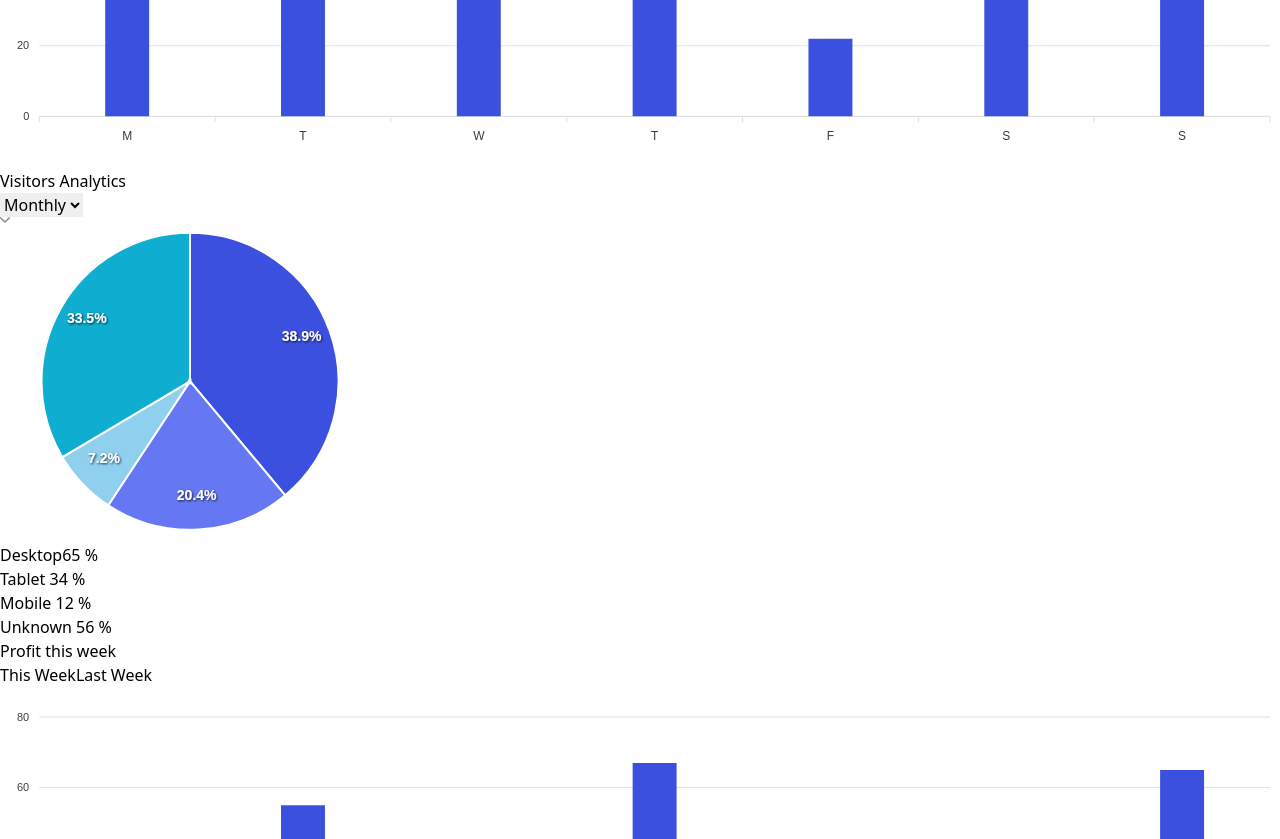
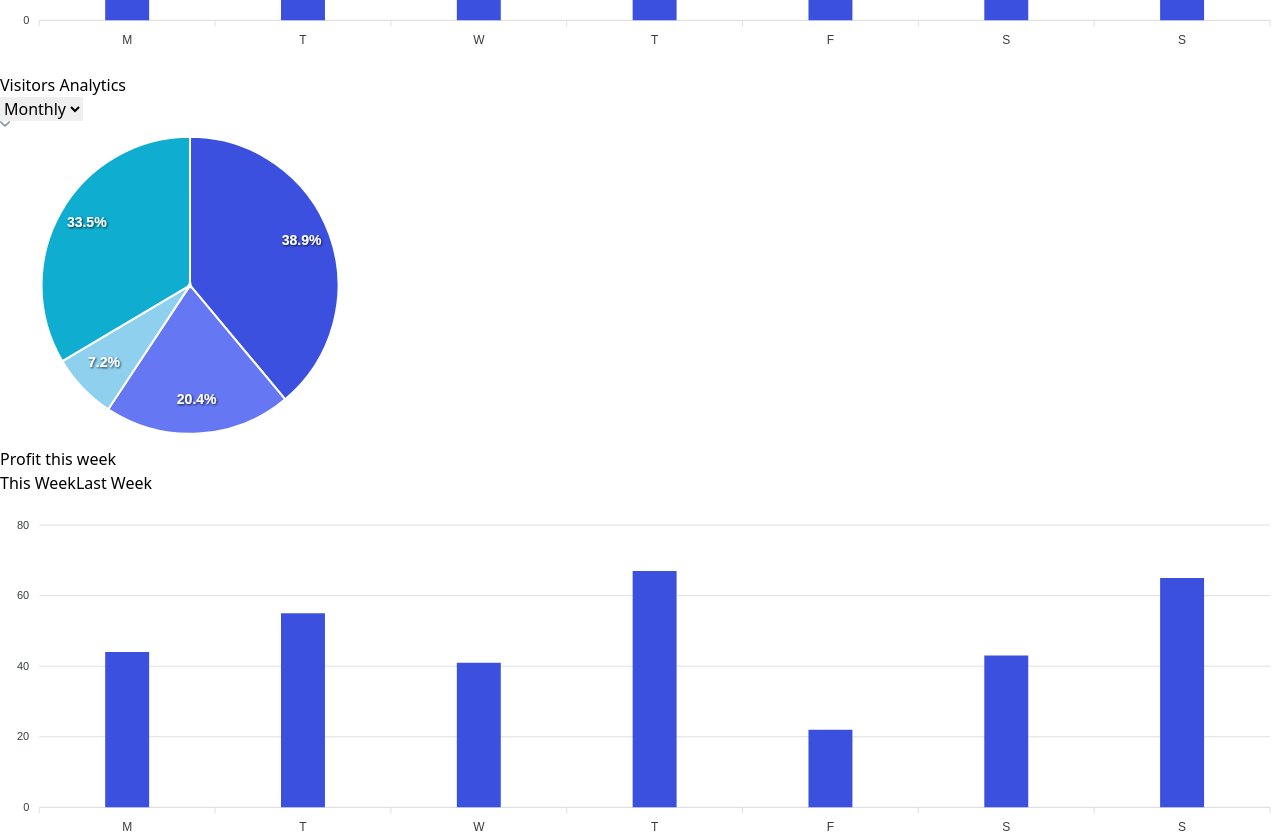
Before and after one commit to RanaFathy123/social-media, a React (Vite) app: page /dashboard/couriers in a window 1280 px wide. Shown: the part 3400-4239 px from the top of the page. Built offline with nearby package versions, Linux system fonts and the light colour scheme.

Commit message:
Pie chart modification

```diff
--- a/src/components/charts/PieChart.jsx
+++ b/src/components/charts/PieChart.jsx
@@ -1,23 +1,204 @@
+// import React, { useState } from "react";
+// import ReactApexChart from "react-apexcharts";
+
+// const PieChart = ({ data, setPieChartState }) => {
+//   const [filter, setFilter] = useState("Monthly");
+//   const aggregations = [
+//     "Sum",
+//     "Average",
+//     "Median",
+//     "Mode",
+//     "Minimum",
+//     "Maximum",
+//     "Range",
+//     "Variance",
+//     "Standard Deviation",
+//     "Percentile",
+//     "Quartiles",
+//     "Growth Rate",
+//     "Moving Average",
+//   ];
+
+//   const handleFilterChange = (event) => {
+//     const selectedFilter = event.target.value;
+//     setFilter(selectedFilter);
+
+//     // Example data for different filters
+//     const data = {
+//       Monthly: [65, 34, 12, 56],
+//       Yearly: [80, 20, 5, 10],
+//     };
+//     setPieChartState({ series: data[selectedFilter] });
+//   };
+
+//   return (
+//     <div className="sm:px-7.5 col-span-12 rounded-sm border border-stroke bg-white px-5 pb-5 pt-7.5 shadow-default dark:border-strokedark dark:bg-boxdark xl:col-span-5">
+//       <div className="mb-3 justify-between gap-4 sm:flex">
+//         <div>
+//           <h5 className="text-xl font-semibold text-black dark:text-white">
+//             Visitors Analytics
+//           </h5>
+//         </div>
+//         <div>
+//           <div className="relative z-20 inline-block">
+//             <select
+//               name="filter"
+//               id="filter"
+//               className="relative z-20 inline-flex appearance-none bg-transparent py-1 pl-3 pr-8 text-sm font-medium outline-none"
+//               value={filter}
+//               onChange={handleFilterChange}
+//             >
+//               <option value="Monthly" className="dark:bg-boxdark">
+//                 Monthly
+//               </option>
+//               <option value="Yearly" className="dark:bg-boxdark">
+//                 Yearly
+//               </option>
+//             </select>
+//             <span className="absolute right-3 top-1/2 z-10 -translate-y-1/2">
+//               <svg
+//                 width="10"
+//                 height="6"
+//                 viewBox="0 0 10 6"
+//                 fill="none"
+//                 xmlns="http://www.w3.org/2000/svg"
+//               >
+//                 <path
+//                   d="M0.47072 1.08816C0.47072 1.02932 0.500141 0.955772 0.54427 0.911642C0.647241 0.808672 0.809051 0.808672 0.912022 0.896932L4.85431 4.60386C4.92785 4.67741 5.06025 4.67741 5.14851 4.60386L9.09079 0.896932C9.19376 0.793962 9.35557 0.808672 9.45854 0.911642C9.56151 1.01461 9.5468 1.17642 9.44383 1.27939L5.50155 4.98632C5.22206 5.23639 4.78076 5.23639 4.51598 4.98632L0.558981 1.27939C0.50014 1.22055 0.47072 1.16171 0.47072 1.08816Z"
+//                   fill="#637381"
+//                 />
+//                 <path
+//                   fillRule="evenodd"
+//                   clipRule="evenodd"
+//                   d="M1.22659 0.546578L5.00141 4.09604L8.76422 0.557869C9.08459 0.244537 9.54201 0.329403 9.79139 0.578788C10.112 0.899434 10.0277 1.36122 9.77668 1.61224L9.76644 1.62248L5.81552 5.33722C5.36257 5.74249 4.6445 5.7544 4.19352 5.32924C4.19327 5.32901 4.19377 5.32948 4.19352 5.32924L0.225953 1.61241C0.102762 1.48922 -4.20186e-08 1.31674 -3.20269e-08 1.08816C-2.40601e-08 0.905899 0.0780105 0.712197 0.211421 0.578787C0.494701 0.295506 0.935574 0.297138 1.21836 0.539529L1.22659 0.546578ZM4.51598 4.98632C4.78076 5.23639 5.22206 5.23639 5.50155 4.98632L9.44383 1.27939C9.5468 1.17642 9.56151 1.01461 9.45854 0.911642C9.35557 0.808672 9.19376 0.793962 9.09079 0.896932L5.14851 4.60386C5.06025 4.67741 4.92785 4.67741 4.85431 4.60386L0.912022 0.896932C0.809051 0.808672 0.647241 0.808672 0.54427 0.911642C0.500141 0.955772 0.47072 1.02932 0.47072 1.08816C0.47072 1.16171 0.50014 1.22055 0.558981 1.27939L4.51598 4.98632Z"
+//                   fill="#637381"
+//                 />
+//               </svg>
+//             </span>
+//           </div>
+//         </div>
+//       </div>
+//       <div className="mb-2">
+//         <div id="chartThree" className="mx-auto flex justify-center">
+//           <ReactApexChart
+//             options={{
+//               chart: {
+//                 fontFamily: "Satoshi, sans-serif",
+//                 type: "pie",
+//               },
+//               colors: ["#3C50E0", "#6577F3", "#8FD0EF", "#0FADCF"],
+//               labels: ["Desktop", "Tablet", "Mobile", "Unknown"],
+//               legend: {
+//                 show: false,
+//                 position: "bottom",
+//               },
+//               plotOptions: {
+//                 pie: {
+//                   donut: {
+//                     size: "65%",
+//                     background: "transparent",
+//                   },
+//                 },
+//               },
+//               dataLabels: {
+//                 enabled: true,
+//                 style: {
+//                   fontSize: "14px",
+//                   fontFamily: "Satoshi, sans-serif",
+//                   fontWeight: "bold",
+//                   colors: ["#ffffff"], // Customize text color
+//                 },
+//                 formatter: function (val, opts) {
+//                   return val.toFixed(1) + "%";
+//                 },
+//               },
+//               responsive: [
+//                 {
+//                   breakpoint: 2600,
+//                   options: {
+//                     chart: {
+//                       width: 380,
+//                     },
+//                   },
+//                 },
+//                 {
+//                   breakpoint: 640,
+//                   options: {
+//                     chart: {
+//                       width: 200,
+//                     },
+//                   },
+//                 },
+//               ],
+//             }}
+//             series={data}
+//             type="pie" // Use 'donut' or 'pie' based on your preference
+//           />
+//         </div>
+//       </div>
+
+//       <div className="flex flex-wrap items-center justify-center gap-y-3">
+//         <div className="w-full px-8">
+//           <div className="flex w-full items-center">
+//             <span className="mr-2 block h-3 w-full max-w-3 rounded-full bg-primary"></span>
+//             <p className="flex w-full justify-between text-sm font-medium text-black dark:text-white">
+//               <span>Desktop</span>
+//               <span>{`${data[0]} %`} </span>
+//             </p>
+//           </div>
+//         </div>
+//         <div className="w-full px-8">
+//           <div className="flex w-full items-center">
+//             <span className="mr-2 block h-3 w-full max-w-3 rounded-full bg-[#6577F3]"></span>
+//             <p className="flex w-full justify-between text-sm font-medium text-black dark:text-white">
+//               <span> Tablet </span>
+//               <span>{`${data[1]} %`} </span>
+//             </p>
+//           </div>
+//         </div>
+//         <div className="w-full px-8">
+//           <div className="flex w-full items-center">
+//             <span className="mr-2 block h-3 w-full max-w-3 rounded-full bg-[#8FD0EF]"></span>
+//             <p className="flex w-full justify-between text-sm font-medium text-black dark:text-white">
+//               <span> Mobile </span>
+//               <span>{`${data[2]} %`} </span>
+//             </p>
+//           </div>
+//         </div>
+//         <div className="w-full px-8">
+//           <div className="flex w-full items-center">
+//             <span className="mr-2 block h-3 w-full max-w-3 rounded-full bg-[#0FADCF]"></span>
+//             <p className="flex w-full justify-between text-sm font-medium text-black dark:text-white">
+//               <span> Unknown </span>
+//               <span>{`${data[3]} %`} </span>
+//             </p>
+//           </div>
+//         </div>
+//       </div>
+//       {/* <div className="mt-4 flex flex-wrap gap-2 justify-center">
+//         {aggregations.map((aggregation) => (
+//           <button
+//             key={aggregation}
+//             className="px-4 py-2 bg-primary text-white rounded-md"
+//           >
+//             {aggregation}
+//           </button>
+//         ))}
+//       </div> */}
+//     </div>
+//   );
+// };
+
+// export default PieChart;
+
+
+
+///////////////////////////////////////////////////Version2 Adding more props////////////////////////
 import React, { useState } from "react";
 import ReactApexChart from "react-apexcharts";
 
-const PieChart = ({ data, setPieChartState }) => {
+const PieChart = ({ data, categories, title, setPieChartState }) => {
   const [filter, setFilter] = useState("Monthly");
-  const aggregations = [
-    "Sum",
-    "Average",
-    "Median",
-    "Mode",
-    "Minimum",
-    "Maximum",
-    "Range",
-    "Variance",
-    "Standard Deviation",
-    "Percentile",
-    "Quartiles",
-    "Growth Rate",
-    "Moving Average",
-  ];
 
   const handleFilterChange = (event) => {
     const selectedFilter = event.target.value;
@@ -36,7 +217,7 @@ const PieChart = ({ data, setPieChartState }) => {
       <div className="mb-3 justify-between gap-4 sm:flex">
         <div>
           <h5 className="text-xl font-semibold text-black dark:text-white">
-            Visitors Analytics
+            {title || "Visitors Analytics"} {/* Dynamic title */}
           </h5>
         </div>
         <div>
@@ -87,7 +268,7 @@ const PieChart = ({ data, setPieChartState }) => {
                 type: "pie",
               },
               colors: ["#3C50E0", "#6577F3", "#8FD0EF", "#0FADCF"],
-              labels: ["Desktop", "Tablet", "Mobile", "Unknown"],
+              labels: categories || ["Category 1", "Category 2", "Category 3", "Category 4"], // Dynamic categories
               legend: {
                 show: false,
                 position: "bottom",
@@ -108,7 +289,7 @@ const PieChart = ({ data, setPieChartState }) => {
                   fontWeight: "bold",
                   colors: ["#ffffff"], // Customize text color
                 },
-                formatter: function (val, opts) {
+                formatter: function (val) {
                   return val.toFixed(1) + "%";
                 },
               },
@@ -138,53 +319,18 @@ const PieChart = ({ data, setPieChartState }) => {
       </div>
 
       <div className="flex flex-wrap items-center justify-center gap-y-3">
-        <div className="w-full px-8">
-          <div className="flex w-full items-center">
-            <span className="mr-2 block h-3 w-full max-w-3 rounded-full bg-primary"></span>
-            <p className="flex w-full justify-between text-sm font-medium text-black dark:text-white">
-              <span>Desktop</span>
-              <span>{`${data[0]} %`} </span>
-            </p>
+        {categories && categories.map((category, index) => (
+          <div key={index} className="w-full px-8">
+            <div className="flex w-full items-center">
+              <span className={`mr-2 block h-3 w-full max-w-3 rounded-full`} style={{ backgroundColor: ["#3C50E0", "#6577F3", "#8FD0EF", "#0FADCF"][index % 4] }}></span>
+              <p className="flex w-full justify-between text-sm font-medium text-black dark:text-white">
+                <span>{category}</span>
+                <span>{`${data[index]}`} </span>
+              </p>
+            </div>
           </div>
-        </div>
-        <div className="w-full px-8">
-          <div className="flex w-full items-center">
-            <span className="mr-2 block h-3 w-full max-w-3 rounded-full bg-[#6577F3]"></span>
-            <p className="flex w-full justify-between text-sm font-medium text-black dark:text-white">
-              <span> Tablet </span>
-              <span>{`${data[1]} %`} </span>
-            </p>
-          </div>
-        </div>
-        <div className="w-full px-8">
-          <div className="flex w-full items-center">
-            <span className="mr-2 block h-3 w-full max-w-3 rounded-full bg-[#8FD0EF]"></span>
-            <p className="flex w-full justify-between text-sm font-medium text-black dark:text-white">
-              <span> Mobile </span>
-              <span>{`${data[2]} %`} </span>
-            </p>
-          </div>
-        </div>
-        <div className="w-full px-8">
-          <div className="flex w-full items-center">
-            <span className="mr-2 block h-3 w-full max-w-3 rounded-full bg-[#0FADCF]"></span>
-            <p className="flex w-full justify-between text-sm font-medium text-black dark:text-white">
-              <span> Unknown </span>
-              <span>{`${data[3]} %`} </span>
-            </p>
-          </div>
-        </div>
+        ))}
       </div>
-      {/* <div className="mt-4 flex flex-wrap gap-2 justify-center">
-        {aggregations.map((aggregation) => (
-          <button
-            key={aggregation}
-            className="px-4 py-2 bg-primary text-white rounded-md"
-          >
-            {aggregation}
-          </button>
-        ))}
-      </div> */}
     </div>
   );
 };
```
Also changed, not shown: src/modules/AdminModule/components/MapAnalysis/MapAnalysis.jsx (+64 -3 lines).
